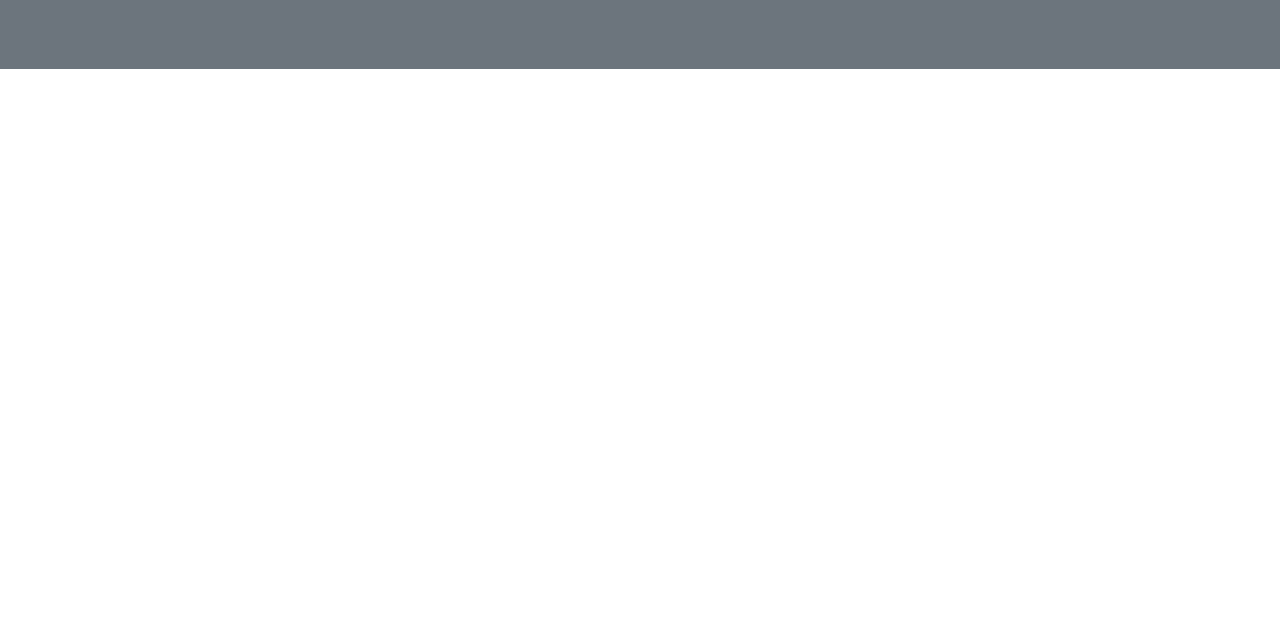
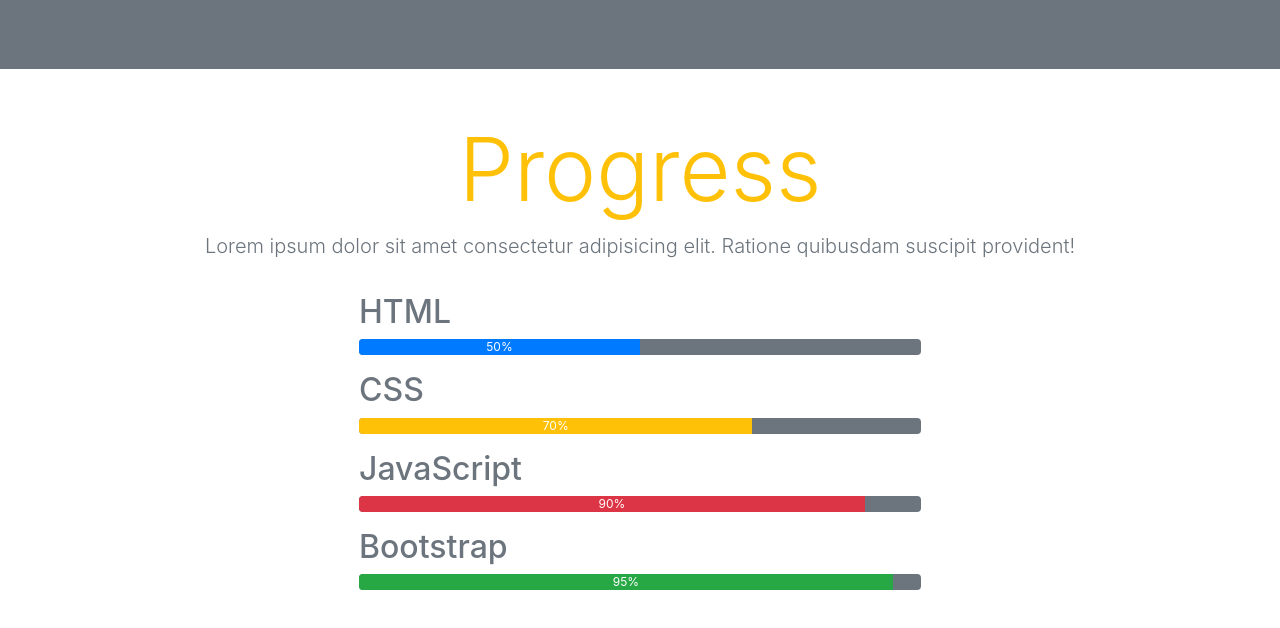
Before and after one commit to masalism/BootStrap4Lessons, a plain HTML site: page Section 004 - Project 1 - Pure Bootstrap Website/index.html in a window 1280 px wide. Shown: the part 2780-3408 px from the top of the page. Before the commit the page ends 2849 px from the top, so only its background shows below. Drawn offline with nearby package versions, Linux system fonts and the light colour scheme.

Commit message:
progress bar

```diff
--- a/Section 004 - Project 1 - Pure Bootstrap Website/index.html
+++ b/Section 004 - Project 1 - Pure Bootstrap Website/index.html
@@ -257,6 +257,58 @@
     </section>
     <!-- end of team -->
 
+    <!-- progress -->
+    <section class="p-5">
+        <div class="container-fluid">
+            <!-- title -->
+            <div class="row">
+                <div class="col text-center mb-3">
+                    <h1 class="text-warning display-2">
+                        Progress
+                    </h1>
+                    <p class="lead text-secondary">Lorem ipsum dolor sit amet consectetur adipisicing elit. Ratione quibusdam suscipit provident!</p>
+                </div>
+            </div>
+            <!-- end of title -->
+            <div class="row justify-content-center">
+                <div class="col-lg-6 col-sm-10 text-secondary">
+                    <h2>
+                        HTML
+                    </h2>
+                    <div class="progress bg-secondary mb-3">
+                        <div class="progress-bar" style="width: 50%">
+                            50%
+                        </div>
+                    </div>
+                    <h2>
+                        CSS
+                    </h2>
+                    <div class="progress bg-secondary mb-3">
+                        <div class="progress-bar bg-warning" style="width: 70%">
+                            70%
+                        </div>
+                    </div>
+                    <h2>
+                        JavaScript
+                    </h2>
+                    <div class="progress bg-secondary mb-3">
+                        <div class="progress-bar bg-danger" style="width: 90%">
+                            90%
+                        </div>
+                    </div>
+                    <h2>
+                        Bootstrap
+                    </h2>
+                    <div class="progress bg-secondary mb-3">
+                        <div class="progress-bar bg-success" style="width: 95%">
+                            95%
+                        </div>
+                    </div>
+                </div>
+            </div>
+        </div>
+    </section>
+    <!-- end of progress -->
 
     <script src="https://code.jquery.com/jquery-3.3.1.slim.min.js" integrity="sha384-q8i/X+965DzO0rT7abK41JStQIAqVgRVzpbzo5smXKp4YfRvH+8abtTE1Pi6jizo"
         crossorigin="anonymous"></script>
```
